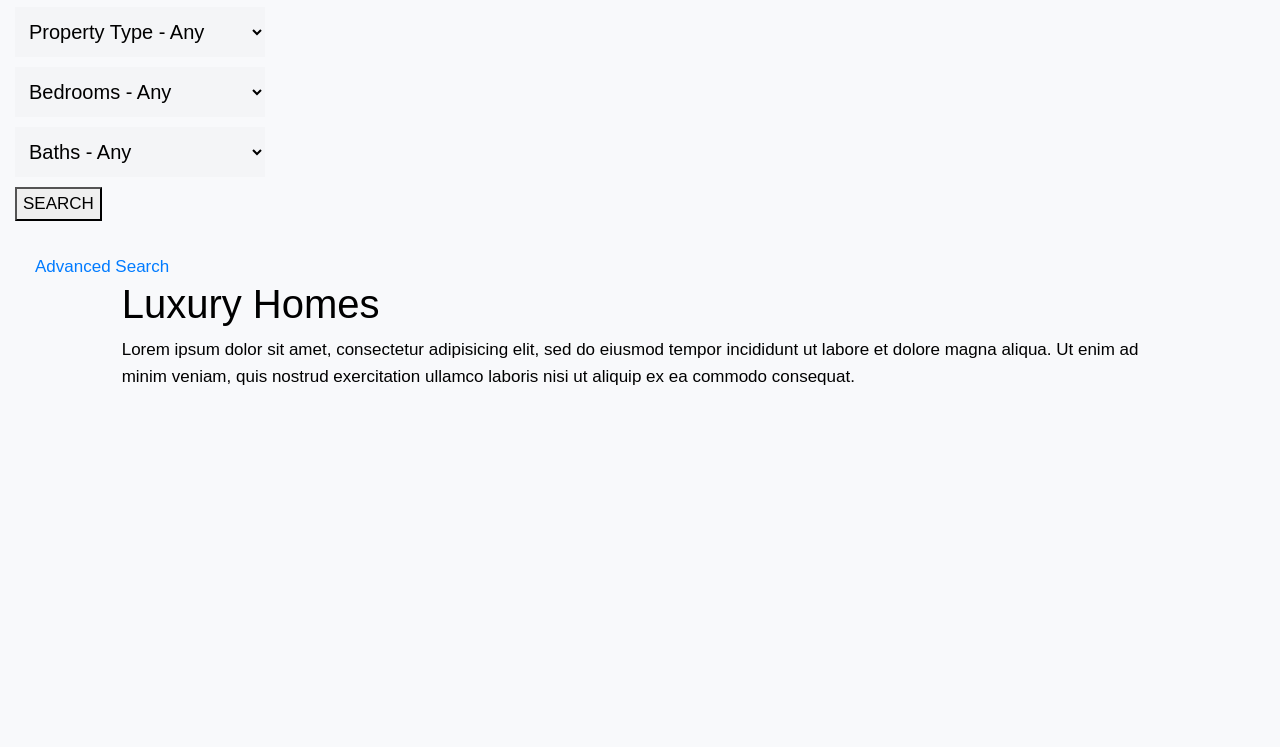
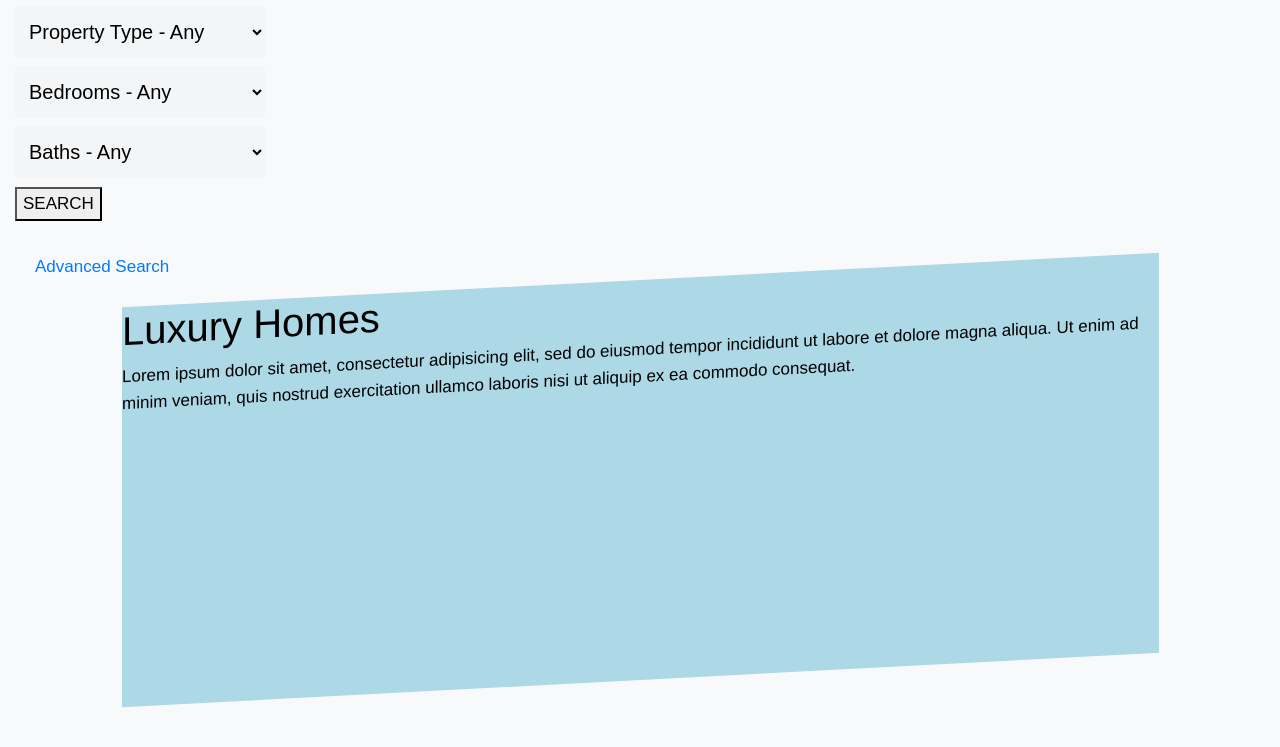
Before and after one commit to VergilKellley/RealEstate, a plain HTML site: page index.html in a window 1280 px wide. Shown: the part 953-1700 px from the top of the page. Drawn offline with nearby package versions, Linux system fonts and the light colour scheme; some packages are replaced by stand-ins of ours; a script that the page names is missing.

Commit message:
first commit

```diff
--- a/css/styles.css
+++ b/css/styles.css
@@ -217,6 +217,14 @@ button:hover {
   -moz-box-shadow: -1px 9px 40px -12px rgba(0, 0, 0, 0.75);
   box-shadow: -1px 9px 40px -12px rgba(0, 0, 0, 0.75); }
 
+#about-container {
+  width: 100%;
+  height: 400px;
+  background: lightblue;
+  -webkit-transform: skewY(-3deg);
+  -ms-transform: skewY(-3deg);
+  transform: skewY(-3deg); }
+
 footer {
   position: relative;
   top: 900px;
```
